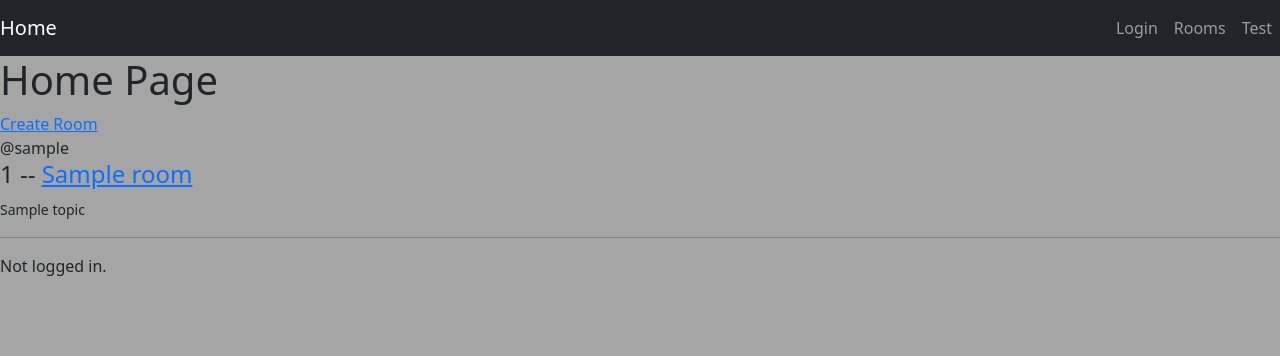
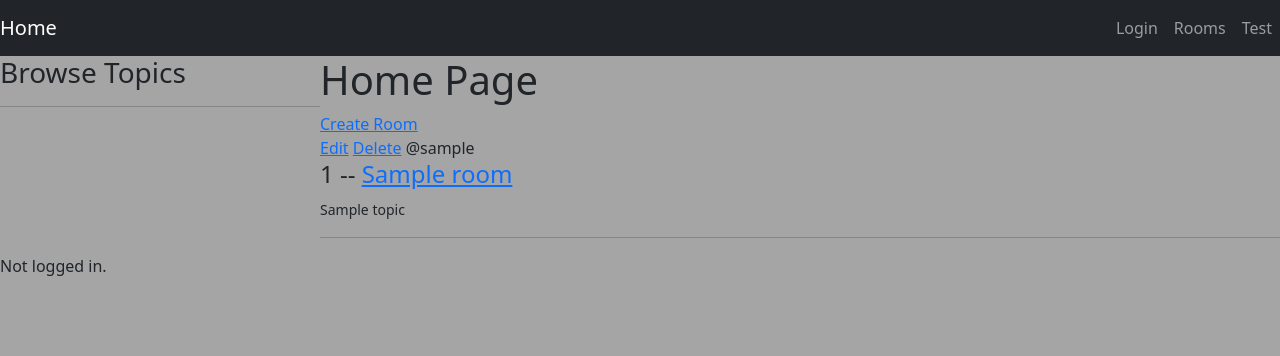
Before and after one commit to Ario124/Game_Room, a Django app: page / in a window 1280 px wide. Shown: the top 356 px of the page. Run offline with Django 3.2, Linux system fonts and the light colour scheme; tables that the repository leaves empty hold one stand-in row (values such as "Sample post").

Commit message:
Added Edit & Delete functionality

```diff
--- a/base/templates/base/home.html
+++ b/base/templates/base/home.html
@@ -2,13 +2,30 @@
 
 {% block content %}
 
+<style>
+    .home-container{
+        display:grid;
+        grid-template-columns: 1fr 3fr;
+    }
+</style>
+
+
+<div class="home-container">
+
+    <div>
+        <h3>Browse Topics</h3>
+        <hr>
+    </div>
+
+    <div>
         <h1>Home Page</h1>
         <a href="{% url 'create-room' %}">Create Room</a>
 
         <div>
-    <div>
             {% for room in rooms %}
             <div>
+                <a href="{% url 'update-room' room.id %}">Edit</a>
+                <a href="{% url 'delete-room' room.id %}">Delete</a>
                 <span>@{{room.host.username}}</span>
                 <h4>{{room.id}} -- <a href="{% url 'room' room.id %}">{{room.name}}</a></h4>
                 <small>{{room.topic.name}}</small>
@@ -19,6 +36,8 @@
         </div>
     </div>
 
+</div>
+
 {% if request.user.is_authenticated %}
 <p>Logged in as {{request.user.username}}</p>
 {% else %}
--- a/base/templates/base/room.html
+++ b/base/templates/base/room.html
@@ -3,5 +3,6 @@
 {% block content %}
 
 <h1>{{room.name}}</h1>
+<p>{{room.description}}</p>
 
 {% endblock %}
--- a/base/urls.py
+++ b/base/urls.py
@@ -9,4 +9,6 @@ urlpatterns = [
     path('logout/', views.logoutPage, name="logout"),
 
     path('create-room/', views.createRoom, name="create-room"),
+    path('update-room/<str:pk>/', views.updateRoom, name="update-room"),
+    path('delete-room/<str:pk>/', views.deleteRoom, name="delete-room"),
 ]
--- a/base/views.py
+++ b/base/views.py
@@ -65,3 +65,25 @@ def createRoom(request):
 
     context = {'form':form}
     return render(request, 'base/room_form.html', context)
+
+
+def updateRoom(request, pk):
+    room = Room.objects.get(id=pk)
+    form = RoomForm(instance=room)
+
+    if request.method == 'POST':
+        form = RoomForm(request.POST, instance=room)
+        if form.is_valid():
+            form.save()
+            return redirect('home')
+
+    context = {'form': form}
+    return render(request, 'base/room_form.html', context)
+
+
+def deleteRoom(request, pk):
+    room = Room.objects.get(id=pk)
+    if request.method == 'POST':
+        room.delete()
+        return redirect('home')
+    return render(request, 'base/delete.html', {'obj': room})
```
Also changed, not shown: base/templates/base/delete.html (added, +13 -0 lines). Lines whose indentation alone changed are shown as unchanged.
